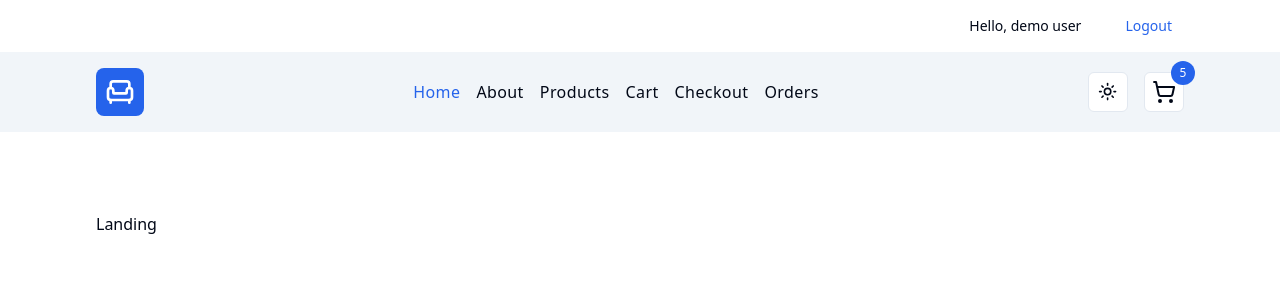
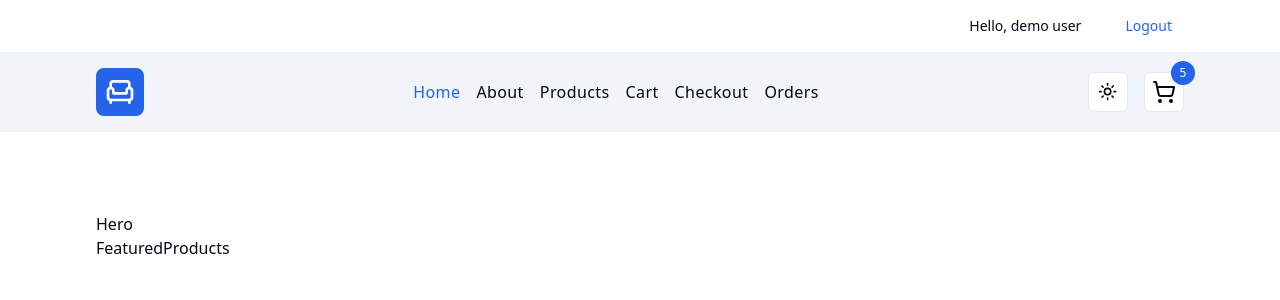
Before and after one commit to kimamovic21/udemy-practical-typescript-course-johnsmilga, a React (Vite) app in the folder 03-store-project/: page / in a window 1280 px wide. Shown: the top 300 px of the page. Built offline with nearby package versions, Linux system fonts and the light colour scheme.

Commit message:
150. Landing Page - Setup
-u folderu components kreirano pet tsx komponenti
-kreirane tsx komponente eksportovane kao default u index.ts fajlu
-u komponentu Landing.tsx dodane komponente Hero.tsx i FeaturedProducts.tsx

```diff
--- /dev/null
+++ b/03-store-project/src/components/FeaturedProducts.tsx
@@ -0,0 +1,7 @@
+function FeaturedProducts() {
+  return (
+    <div>FeaturedProducts</div>
+  )
+}
+
+export default FeaturedProducts
--- /dev/null
+++ b/03-store-project/src/components/Hero.tsx
@@ -0,0 +1,7 @@
+function Hero() {
+  return (
+    <div>Hero</div>
+  )
+}
+
+export default Hero
--- /dev/null
+++ b/03-store-project/src/components/HeroCarousel.tsx
@@ -0,0 +1,7 @@
+function HeroCarousel() {
+  return (
+    <div>HeroCarousel</div>
+  )
+}
+
+export default HeroCarousel
--- /dev/null
+++ b/03-store-project/src/components/ProductsGrid.tsx
@@ -0,0 +1,7 @@
+function ProductsGrid() {
+  return (
+    <div>ProductsGrid</div>
+  )
+}
+
+export default ProductsGrid
--- /dev/null
+++ b/03-store-project/src/components/SectionTitle.tsx
@@ -0,0 +1,7 @@
+function SectionTitle() {
+  return (
+    <div>SectionTitle</div>
+  )
+}
+
+export default SectionTitle
--- a/03-store-project/src/components/index.ts
+++ b/03-store-project/src/components/index.ts
@@ -6,3 +6,8 @@ export { default as NavLinks } from './NavLinks';
 export { default as ModeToggle } from './ModeToggle';
 export { default as CartButton } from './CartButton';
 export { default as ErrorElement } from './ErrorElement';
+export { default as Hero } from './Hero';
+export { default as HeroCarousel } from './HeroCarousel';
+export { default as FeaturedProducts } from './FeaturedProducts';
+export { default as SectionTitle } from './SectionTitle';
+export { default as ProductsGrid } from './ProductsGrid';
--- a/03-store-project/src/pages/Landing.tsx
+++ b/03-store-project/src/pages/Landing.tsx
@@ -1,6 +1,11 @@
+import { Hero, FeaturedProducts } from '@/components'
+
 function Landing() {
   return (
-    <div>Landing</div>
+    <>
+      <Hero />
+      <FeaturedProducts />
+    </>
   )
 }
 
```
Also changed, not shown: 1 other file (tests, documents, lock files or other folders).
